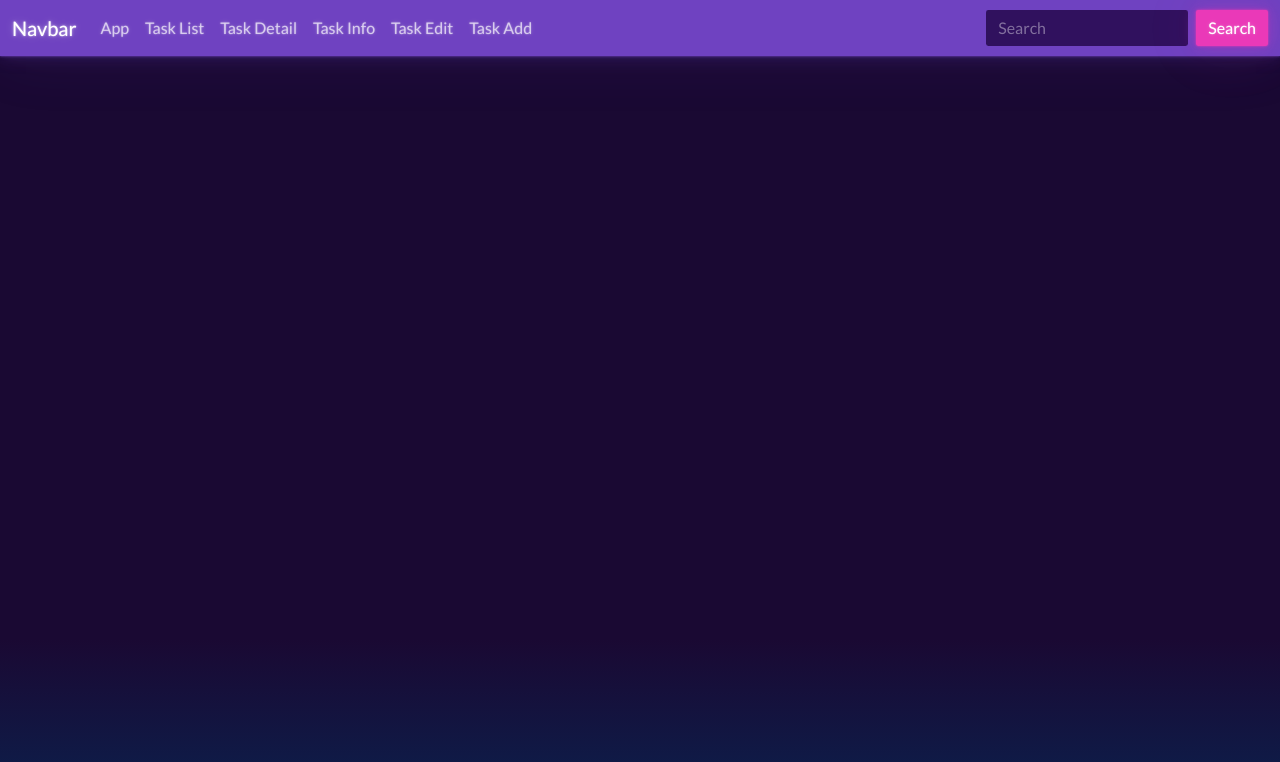
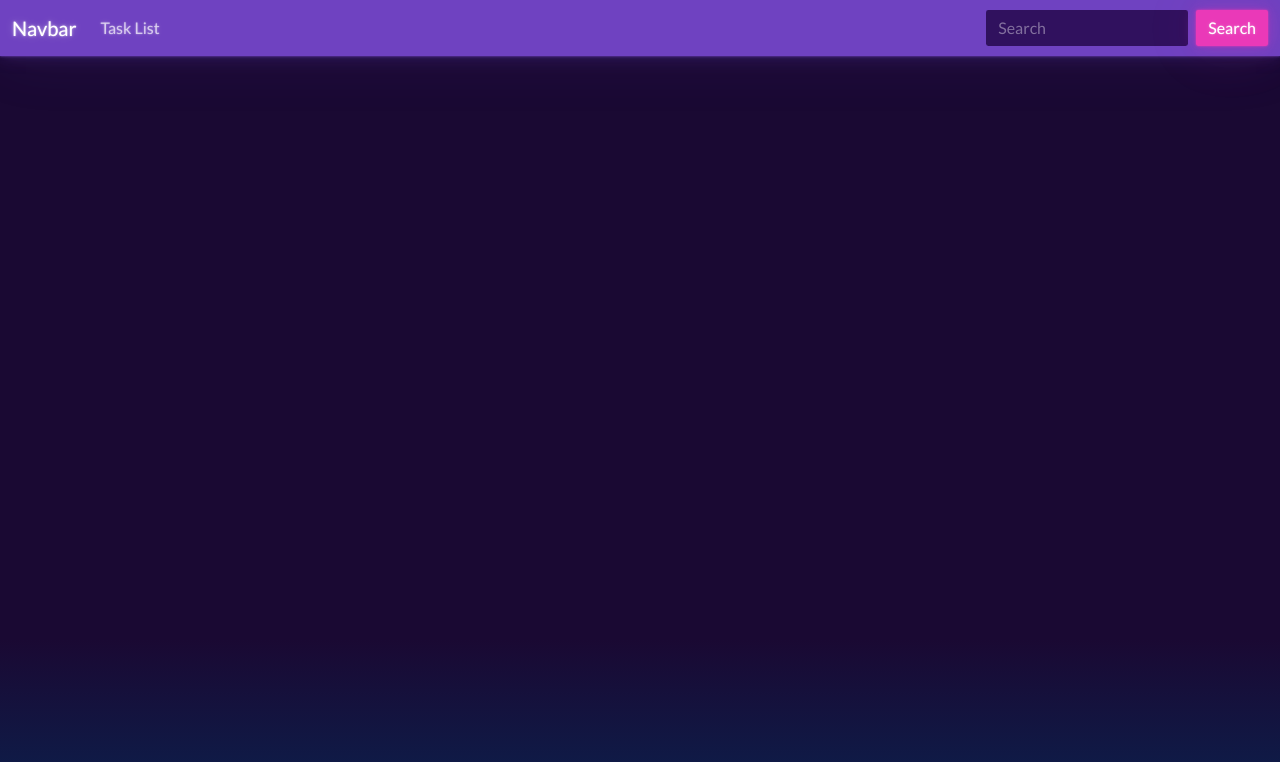
Before and after one commit to UBSITSingilanJan/appdev1-midterm-20224339, an Angular app: page / in a window 1280 px wide. Shown: the top 762 px of the page. Built offline with nearby package versions, Linux system fonts and the light colour scheme.

Commit message:
Final Commit

```diff
--- a/src/app/nav-bar-component/nav-bar-component.html
+++ b/src/app/nav-bar-component/nav-bar-component.html
@@ -7,22 +7,7 @@
       <div class="collapse navbar-collapse" id="navbarColor01">
         <ul class="navbar-nav me-auto">
           <li class="nav-item">
-            <a class="nav-link" routerLink="app">App</a>
-          </li>
-          <li class="nav-item">
             <a class="nav-link" routerLink="tasklist">Task List</a>
-          </li>
-          <li class="nav-item">
-            <a class="nav-link" routerLink="taskdetail">Task Detail</a>
-          </li>
-          <li class="nav-item">
-            <a class="nav-link" routerLink="taskinfo">Task Info</a>
-          </li>
-          <li class="nav-item">
-            <a class="nav-link" routerLink="taskedit">Task Edit</a>
-          </li>
-          <li class="nav-item">
-            <a class="nav-link" routerLink="taskadd">Task Add</a>
           </li>
         </ul>
         <form class="d-flex">
```
